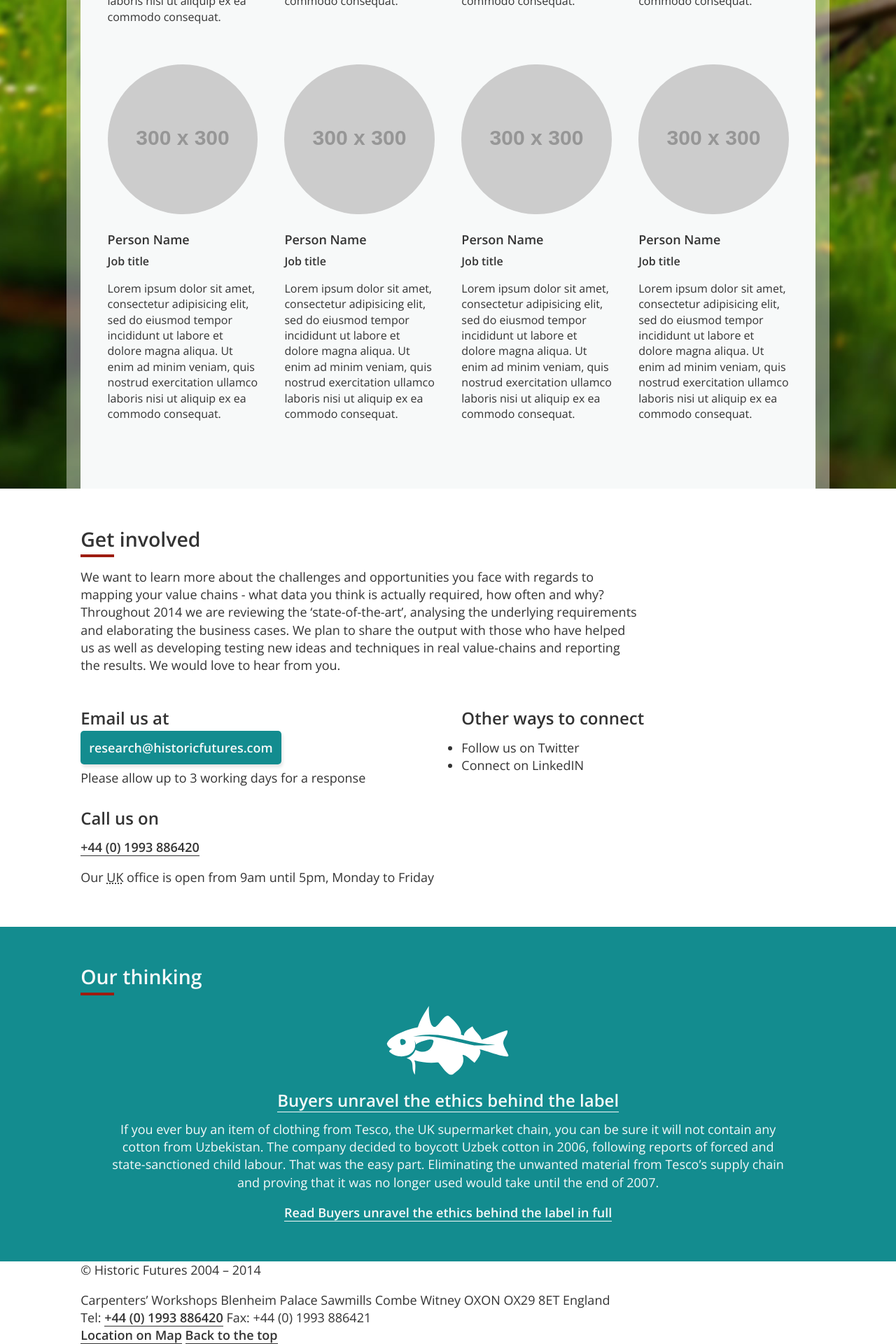
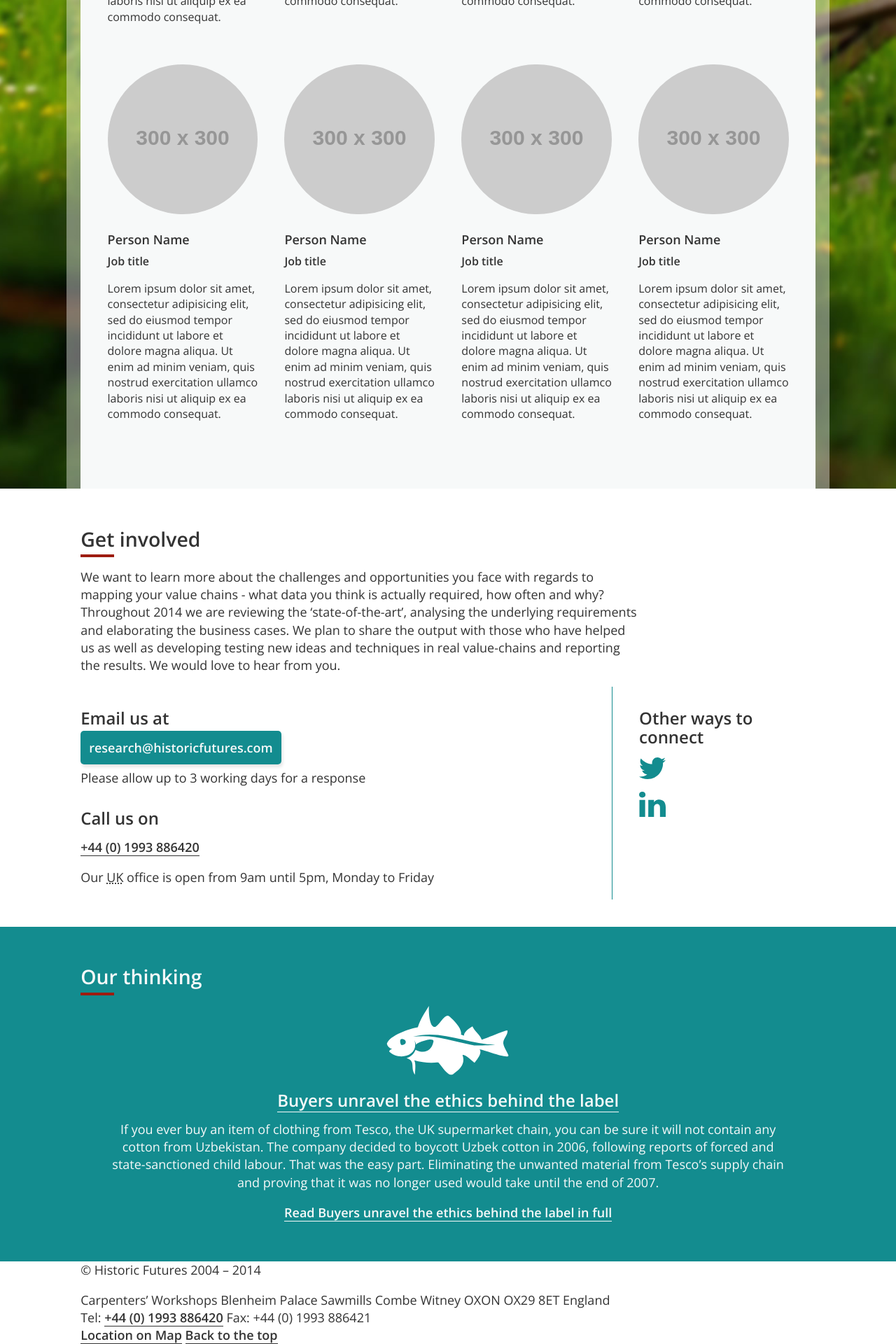
Before and after one commit to HistoricFutures/historicfutures.github.io, a Jekyll site: the page built from index.html, in a window 1280 px wide. Shown: the part 3801-5721 px from the top of the page at 70% size. Built offline with Jekyll 4.4.1, drawn with Linux system fonts in a browser that asks for light colours; nearby versions of some CDN libraries.

Commit message:
Latest css

```diff
--- a/css/main.css
+++ b/css/main.css
@@ -191,9 +191,20 @@ section, header, nav, footer {
 /* why do we care */
 #whycare {
   background: #466e8c;
+  position: relative;
   color: #f7f9f9;
   padding-top: 56.83202px;
   padding-top: 3.552rem; }
+  #whycare:before {
+    content: " ";
+    position: absolute;
+    top: 20%;
+    left: -30%;
+    right: 20%;
+    bottom: 10%;
+    background: url(../img/diamond.svg) center center no-repeat;
+    background-size: contain;
+    opacity: 0.05; }
   #whycare .bq-container {
     background: #4f7b9d;
     padding: 21.328px;
@@ -221,8 +232,8 @@ section, header, nav, footer {
 #getinvolved {
   padding-top: 56.83202px;
   padding-top: 3.552rem;
-  padding-bottom: 38.83202px;
-  padding-bottom: 2.427rem; }
+  margin-bottom: 38.83202px;
+  margin-bottom: 2.427rem; }
 
 /* our thinking */
 #ourthinking {
@@ -705,6 +716,8 @@ section, header, nav, footer {
     width: 92.68514%;
     padding-top: 10%; }
 
+  #getinvolved {
+    overflow: hidden; }
     #getinvolved .container1 {
       display: block;
       float: left;
@@ -715,9 +728,18 @@ section, header, nav, footer {
     #getinvolved .container2 {
       display: block;
       float: left;
-    margin-left: 51.82872%;
+      margin-left: 72.25693%;
       margin-right: -100%;
-    width: 48.17128%; } }
+      width: 27.74307%;
+      border-left: 1px solid #138c8f;
+      margin-bottom: -99999px;
+      padding-bottom: 99999px; }
+      #getinvolved .container2 .inside {
+        display: block;
+        float: left;
+        margin-left: 13.18322%;
+        margin-right: -100%;
+        width: 86.81678%; } }
 /* ==========================================================================
    Things to assist accessibility
    ========================================================================== */
@@ -851,6 +873,36 @@ a, a:visited {
 #getinvolved .button a, #getinvolved .button a:visited {
   text-transform: none; }
 
+.twitter {
+  list-style: none; }
+  .twitter a, .twitter a:visited {
+    background: url(../img/twitter-icon.svg) top center no-repeat;
+    background-size: 100% auto;
+    width: 38px;
+    height: 30.8888px;
+    display: block;
+    text-indent: -9999em;
+    overflow: hidden;
+    border: none;
+    margin-bottom: 18px;
+    margin-bottom: 1.125rem; }
+    .twitter a:hover, .twitter a:visited:hover {
+      background-position: bottom center; }
+
+.linkedin {
+  list-style: none; }
+  .linkedin a, .linkedin a:visited {
+    background: url(../img/linkedin-icon.svg) top center no-repeat;
+    background-size: 100% auto;
+    width: 38px;
+    height: 36.322px;
+    display: block;
+    text-indent: -9999em;
+    overflow: hidden;
+    border: none; }
+    .linkedin a:hover, .linkedin a:visited:hover {
+      background-position: bottom center; }
+
 /* blockquotes */
 blockquote {
   font-style: italic;
--- a/index.html
+++ b/index.html
@@ -308,11 +308,13 @@ body: landing
                 <p>Our <abbr title="United Kingdom">UK</abbr> office is open from 9am until 5pm, Monday to Friday</p>
             </div>
             <div class="container2">
+                <div class="inside">
                 <h3>Other ways to connect</h3>
                 <ul>
-                    <li>Follow us on Twitter</li>
-                    <li>Connect on LinkedIN</li>
+                    <li class="twitter"><a href="#">Follow us on Twitter</a></li>
+                    <li class="linkedin"><a href="#">Connect on LinkedIN</a></li>
                 </ul>
+                </div>
             </div>
         </div>
     </section>
```
Also changed, not shown: sass/layout.scss (+22 -3 lines), sass/typography.scss (+35 -0 lines), img/linkedin-icon.svg (added), img/twitter-icon.svg (added). Lines whose indentation alone changed are shown as unchanged.
